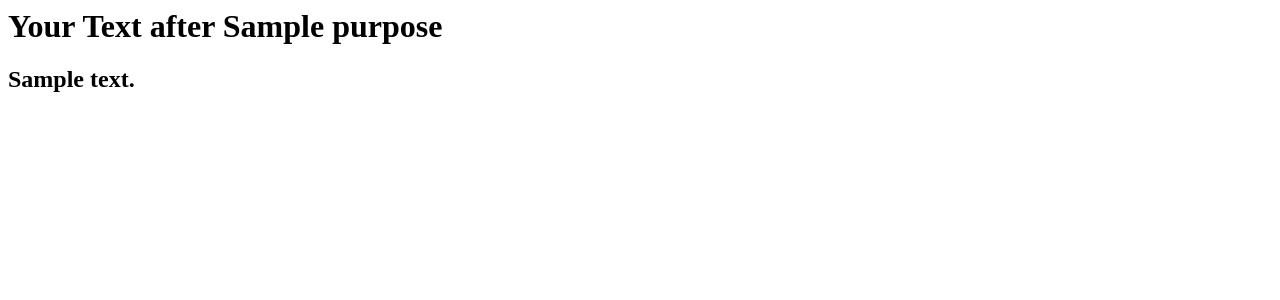
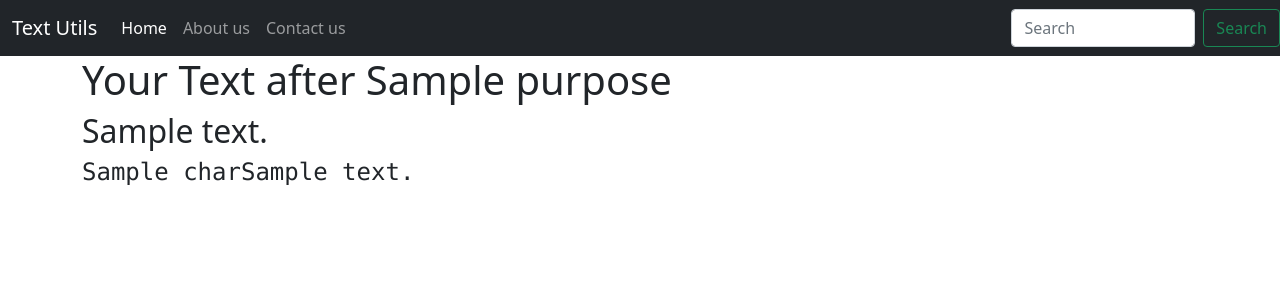
Before and after one commit to Amitabhraj/DJANGO-WEBSITE, a Django app: template mysite/templates/analyze.html in a window 1280 px wide. Shown: the top 300 px of the page. Run offline with Django 3.2, Linux system fonts and the light colour scheme; the template is opened without the code that fills it: most values are stand-ins (such as "Sample title", 1, 10 or a date in 2020).

Commit message:
Update analyze.html

```diff
--- a/mysite/templates/analyze.html
+++ b/mysite/templates/analyze.html
@@ -1,11 +1,91 @@
+<!doctype html>
+<html lang="en">
+  <head>
+    <!-- Required meta tags -->
+    <meta charset="utf-8">
+    <meta name="viewport" content="width=device-width, initial-scale=1">
+
+    <!-- Bootstrap CSS -->
+    <link href="https://cdn.jsdelivr.net/npm/bootstrap@5.0.2/dist/css/bootstrap.min.css" rel="stylesheet" integrity="sha384-EVSTQN3/azprG1Anm3QDgpJLIm9Nao0Yz1ztcQTwFspd3yD65VohhpuuCOmLASjC" crossorigin="anonymous">
+
+    <title>Hello, world!</title>
+  </head>
+  <body>
+    <!-- Optional JavaScript; choose one of the two! -->
+
+    <!-- Option 1: Bootstrap Bundle with Popper -->
+    <script src="https://cdn.jsdelivr.net/npm/bootstrap@5.0.2/dist/js/bootstrap.bundle.min.js" integrity="sha384-MrcW6ZMFYlzcLA8Nl+NtUVF0sA7MsXsP1UyJoMp4YLEuNSfAP+JcXn/tWtIaxVXM" crossorigin="anonymous"></script>
+
+    <!-- Option 2: Separate Popper and Bootstrap JS -->
+    <!--
+    <script src="https://cdn.jsdelivr.net/npm/@popperjs/core@2.9.2/dist/umd/popper.min.js" integrity="sha384-IQsoLXl5PILFhosVNubq5LC7Qb9DXgDA9i+tQ8Zj3iwWAwPtgFTxbJ8NT4GN1R8p" crossorigin="anonymous"></script>
+    <script src="https://cdn.jsdelivr.net/npm/bootstrap@5.0.2/dist/js/bootstrap.min.js" integrity="sha384-cVKIPhGWiC2Al4u+LWgxfKTRIcfu0JTxR+EQDz/bgldoEyl4H0zUF0QKbrJ0EcQF" crossorigin="anonymous"></script>
+    -->
+  </body>
+</html>
+
+
+
+
+
+
+
+
+
+
+
+
+
+
+
+
+
+
+
+<nav class="navbar navbar-expand-lg navbar-dark bg-dark">
+  <div class="container-fluid">
+    <a class="navbar-brand" href="#">Text Utils</a>
+    <button class="navbar-toggler" type="button" data-bs-toggle="collapse" data-bs-target="#navbarNavDropdown" aria-controls="navbarNavDropdown" aria-expanded="false" aria-label="Toggle navigation">
+      <span class="navbar-toggler-icon"></span>
+    </button>
+    <div class="collapse navbar-collapse" id="navbarNavDropdown">
+      <ul class="navbar-nav">
+        <li class="nav-item">
+          <a class="nav-link active" aria-current="page" href="#">Home</a>
+        </li>
+        <li class="nav-item">
+          <a class="nav-link" href="#">About us</a>
+        </li>
+        <li class="nav-item">
+          <a class="nav-link" href="#">Contact us</a>
+        </li>
+    </div>
+  </div>
+  <form class="d-flex">
+      <input class="form-control me-2" type="search" placeholder="Search" aria-label="Search">
+      <button class="btn btn-outline-success" type="submit">Search</button>
+    </form>
+</nav>
+
+
+
+
+
 <html>
 <head>
 	<title>Your Text</title>
 </head>
 <body>
 
+<div class="container">
+
+
 <h1>Your Text after {{purpose}}</h1>
-<p><h2>{{analyze_text}}</h2></p>
+<h2>{{comment}}</h2>
+<pre><h4>{{char}}{{analyze_text}}</h4></pre>
+
+
 
 </body>
 </html>
+</div>
```
